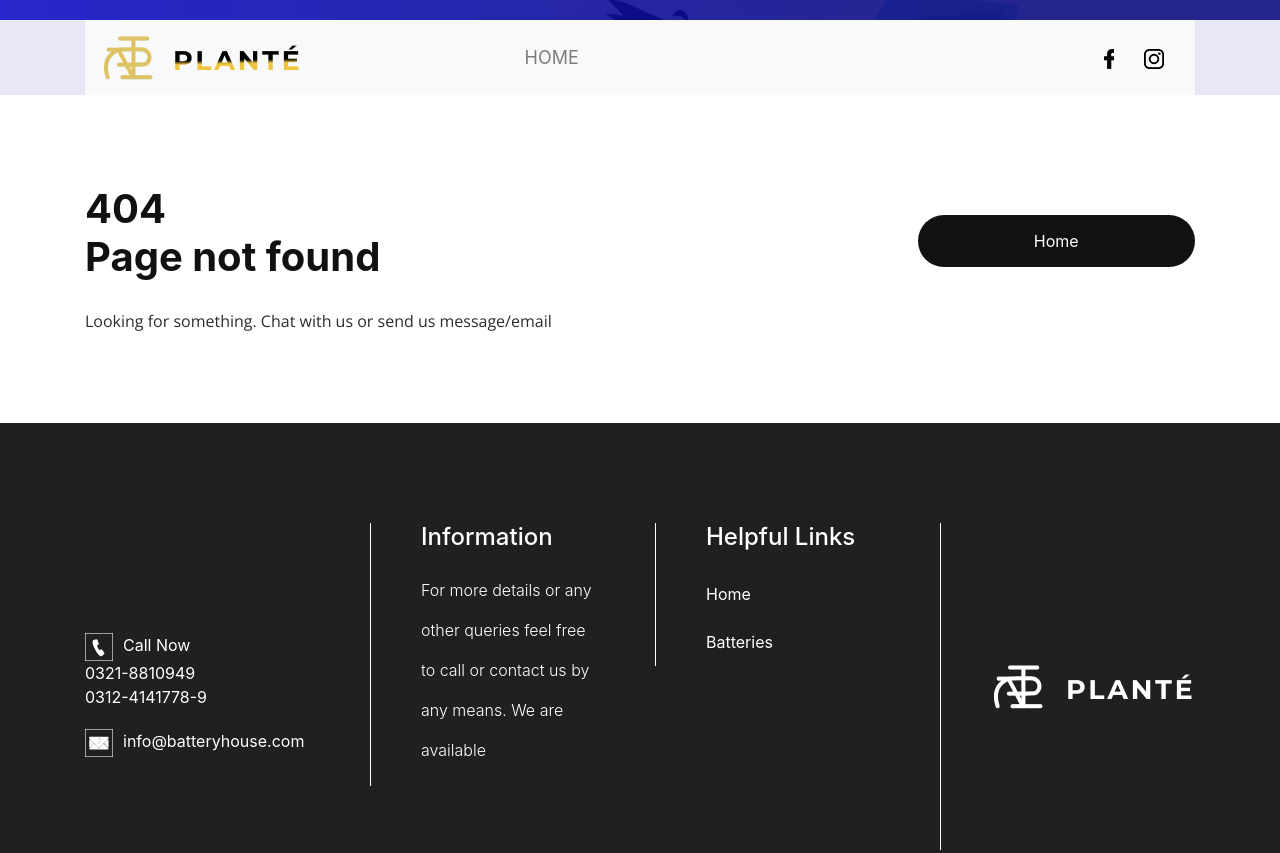
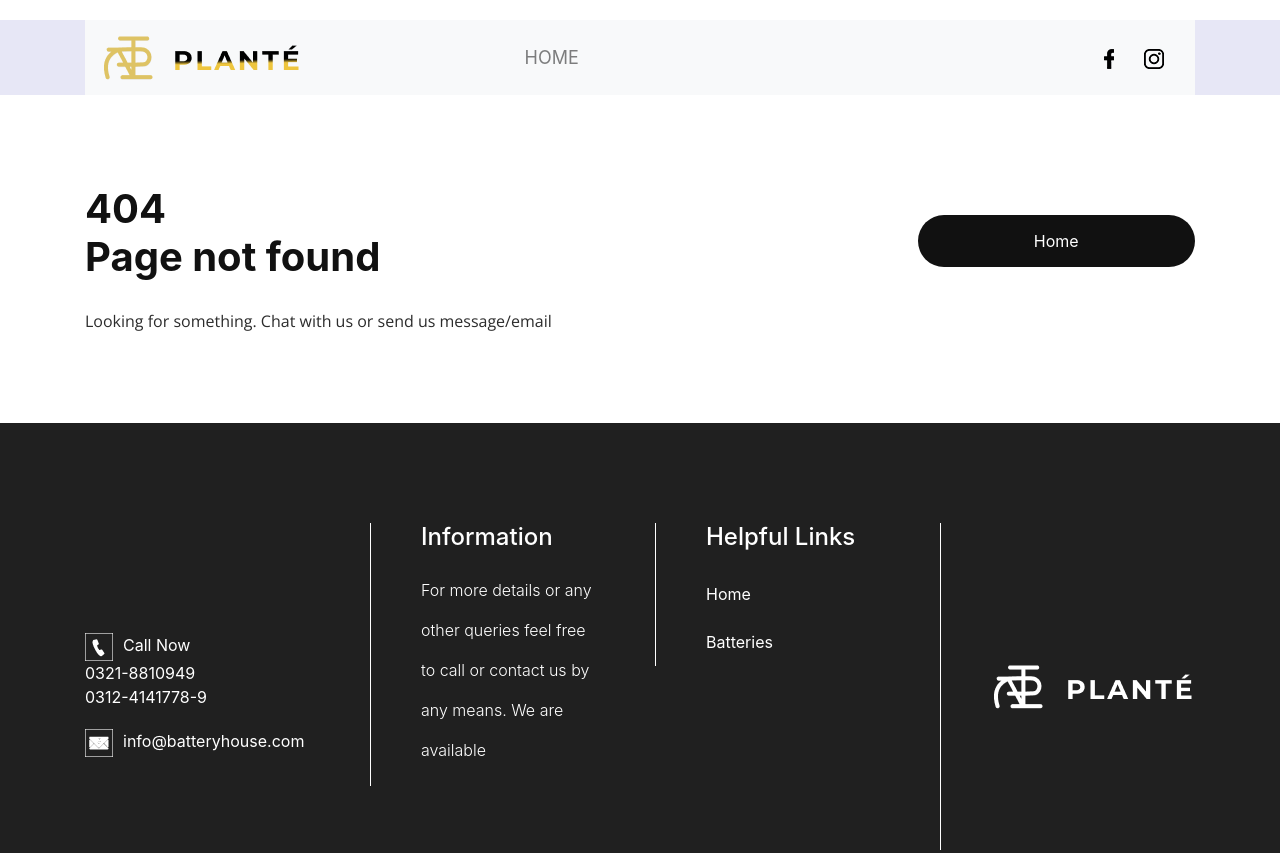
Before and after one commit to sssolutiontec/plante-site, a plain HTML site: page 404.html in a window 1280 px wide. Shown: the top 853 px of the page. Drawn offline with nearby package versions, Linux system fonts and the light colour scheme.

Commit message:
fixes dev tool issues

```diff
--- a/404.html
+++ b/404.html
@@ -18,7 +18,7 @@
       <!-- Responsive-->
       <link rel="stylesheet" href="css/responsive.css">
       <!-- fevicon -->
-      <link rel="icon" href="images/fevicon.png" type="image/gif" />
+      <link rel="icon" href="images/favicon.ico" type="image/gif" />
       <!-- Scrollbar Custom CSS -->
       <link rel="stylesheet" href="css/jquery.mCustomScrollbar.min.css">
       <!-- Tweaks for older IEs-->
@@ -113,7 +113,6 @@
       <!-- copyright section end -->
       <!-- Javascript files-->
       <script src="js/jquery.min.js"></script>
-      <script src="js/popper.min.js"></script>
       <script src="js/bootstrap.bundle.min.js"></script>
       <script src="js/jquery-3.0.0.min.js"></script>
       <script src="js/plugin.js"></script>
--- a/css/style.css
+++ b/css/style.css
@@ -239,6 +239,15 @@ button {
     width: 20%;
 }
 .header_section {
+    width: 100%;
+    float: left;
+    height: auto;
+    background-size: 100%;
+    background-repeat: no-repeat;
+    padding-top: 20px;
+}
+
+.header_section_bg {
     width: 100%;
     float: left;
     background-image: url(../images/banner-bg.png);
```
Also changed, not shown: batteries.html (+1 -2 lines), index.html (+1 -2 lines).
